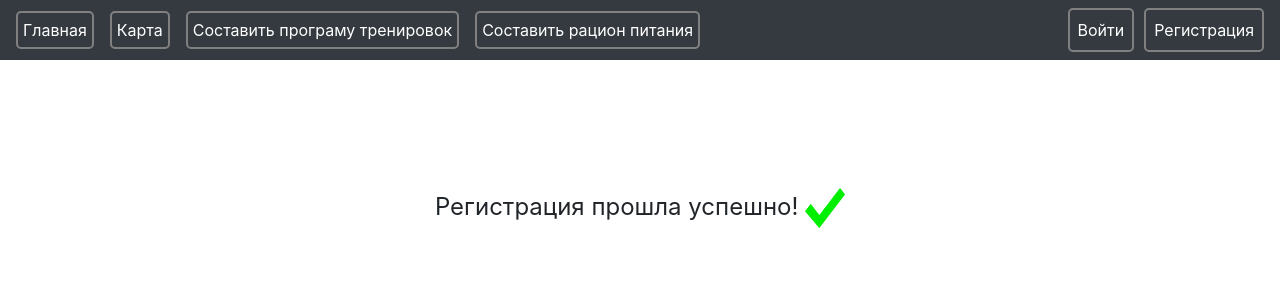
After one commit to nevec/orange-team, a Django app: template site/accounts/templates/accounts/success.html in a window 1280 px wide. The commit adds this page. Shown: the top 300 px of the page. Run offline with Django 3.2, Linux system fonts and the light colour scheme; the template is opened without the code that fills it, so the values that code supplies are empty; some libraries are stand-ins or nearby versions.

Commit message:
design changed

```diff
--- a/site/accounts/static/accounts/map.js
+++ b/site/accounts/static/accounts/map.js
@@ -23,10 +23,6 @@ function initMap() {
         imagePath: 'https://developers.google.com/maps/documentation/javascript/examples/markerclusterer/m'
     });
 }
-
-var url = '127.0.0.1/locations/'
-var request = new XMLHttpRequest();
-request.open(url)
 
 var locations = [{
     lat: 50.436,
--- a/site/accounts/static/accounts/style.css
+++ b/site/accounts/static/accounts/style.css
@@ -45,7 +45,7 @@ a{
   height: 600px;
   width: 100%;
 }
-#test{
+#test, #test2{
 text-align: center;
 width:50%;
 height: 95%;
@@ -59,13 +59,33 @@ padding: 10px;
    margin-left: 20%;
    text-align: left;
 }
+#form2 div{
+   position: relative;
+   margin-left: 20%;
+   text-align: left;
+}
 #form1 p{
   font-weight: bold;
   font-size: 120%;
   text-align: left;
   padding: 10px;
 }
-#test_background{
+#form2 p{
+  font-weight: bold;
+  font-size: 120%;
+  text-align: left;
+  padding: 10px;
+margin: 0px;
+}
+nav a{
+border: 2px solid grey;
+padding: 0px 5px;
+border-radius: 5px;
+}
+.navbar-brand{
+font-size:100%;
+}
+#test_background, #test2_background{
 
   background-image: url("test_back.jpg");
   background-repeat: no-repeat;
@@ -75,7 +95,7 @@ padding: 10px;
   height: 100%;
   width: 100%;
 }
-#submit_button{
+#submit_button, #submit_button2{
   margin-top: 20px;
   color:white;
   background-color: DarkCyan;
@@ -84,7 +104,7 @@ padding: 10px;
   padding: 2px 10px;
   font-weight: bold;
 }
-#submit_button:hover{
+#submit_button,#submit_button2:hover{
   cursor: pointer;
 }
 #login, #signUp {
--- a/site/accounts/templates/accounts/register.html
+++ b/site/accounts/templates/accounts/register.html
@@ -4,7 +4,7 @@
 <body>
 
 <div id="signUp">
- <form action="" method="get" id="signUp_form">
+ <form action="/success" method="get" id="signUp_form">
   Имя:<br>
   <input type="text" name="firstname"><br>
  Фамилия:<br>
--- /dev/null
+++ b/site/accounts/templates/accounts/success.html
@@ -0,0 +1,12 @@
+{% extends 'base.html'%}
+{% block content %}
+{% load static %}
+
+<center>
+<div id="suc" style="font-size:150%; margin-top:10%;"> Регистрация прошла успешно!
+<img src="{% static 'accounts/check.png'%}" style="height:40px; width:40px;">
+</div>
+</center>
+
+
+{% endblock %}
--- a/site/accounts/templates/base.html
+++ b/site/accounts/templates/base.html
@@ -6,7 +6,6 @@
 <head>
   <meta charset="UTF-8">
   <link rel="stylesheet" href="https://stackpath.bootstrapcdn.com/bootstrap/4.1.1/css/bootstrap.min.css" integrity="sha384-WskhaSGFgHYWDcbwN70/dfYBj47jz9qbsMId/iRN3ewGhXQFZCSftd1LZCfmhktB" crossorigin="anonymous">
-<script src="https://stackpath.bootstrapcdn.com/bootstrap/4.1.1/js/bootstrap.min.js" integrity="sha384-smHYKdLADwkXOn1EmN1qk/HfnUcbVRZyYmZ4qpPea6sjB/pTJ0euyQp0Mk8ck+5T" crossorigin="anonymous"></script>
 
 	<title>Sport</title>
 
@@ -16,29 +15,21 @@
 </head>
 
 <body>
-
-  	<nav class="navbar navbar-expand-lg navbar-dark bg-dark">
+<nav class="navbar navbar-expand-lg navbar-dark bg-dark">
   <a class="navbar-brand" href="/">Главная</a>
 
-  <div class="collapse navbar-collapse" id="navbarSupportedContent">
-    <ul class="navbar-nav mr-auto">
-      <li class="nav-item active">
-        <a class="nav-link" href="/map/">Карта <span class="sr-only">(current)</span></a>
-      </li>
-       <li class="nav-item active">
-        <a class="nav-link" href="/test/"> Тест <span class="sr-only">(current)</span></a>
-      </li>
 
-    </ul>
+        <a class="navbar-brand" href="/map/">Карта <span class="sr-only">(current)</span></a>
 
-  </div>
+        <a class="navbar-brand" href="/test/">Составить програму тренировок</a>
+  <a class="navbar-brand" href="/test2/">Составить рацион питания</a>
 <div class="navbar-collapse collapse w-100 order-3 dual-collapse2">
         <ul class="navbar-nav ml-auto">
-            <li class="nav-item active">
-                <a class="nav-link" href="/login/">Войти</a>
+            <li class="nav-item active" style="margin-right: 10px">
+                <a class="nav-link" href="/login">Войти</a>
             </li>
             <li class="nav-item active">
-                <a class="nav-link" href="/register/">Регистрация</a>
+                <a class="nav-link" href="/register">Регистрация</a>
             </li>
         </ul>
     </div>
@@ -47,9 +38,11 @@
  <div id="content">
         {% block content %}{% endblock %}
     </div>
-
-<script src='https://cdnjs.cloudflare.com/ajax/libs/twitter-bootstrap/4.1.1/js/bootstrap.js'></script>
-
+<!-- Optional JavaScript -->
+    <!-- jQuery first, then Popper.js, then Bootstrap JS -->
+    <script src="https://code.jquery.com/jquery-3.3.1.slim.min.js" integrity="sha384-q8i/X+965DzO0rT7abK41JStQIAqVgRVzpbzo5smXKp4YfRvH+8abtTE1Pi6jizo" crossorigin="anonymous"></script>
+    <script src="https://cdnjs.cloudflare.com/ajax/libs/popper.js/1.14.3/umd/popper.min.js" integrity="sha384-ZMP7rVo3mIykV+2+9J3UJ46jBk0WLaUAdn689aCwoqbBJiSnjAK/l8WvCWPIPm49" crossorigin="anonymous"></script>
+    <script src="https://stackpath.bootstrapcdn.com/bootstrap/4.1.1/js/bootstrap.min.js" integrity="sha384-smHYKdLADwkXOn1EmN1qk/HfnUcbVRZyYmZ4qpPea6sjB/pTJ0euyQp0Mk8ck+5T" crossorigin="anonymous"></script>
 
 
 </body>
--- a/site/accounts/views.py
+++ b/site/accounts/views.py
@@ -29,3 +29,9 @@ def login(req):
 def register(req):
 	return HttpResponse(render(req, 'accounts/register.html'), {})
 # Create your views here.
+
+def test2(req):
+	return HttpResponse(render(req, 'accounts/test2.html'), {})
+
+def success(req):
+	return HttpResponse(render(req, 'accounts/success.html'), {})
--- a/site/backend/urls.py
+++ b/site/backend/urls.py
@@ -31,5 +31,6 @@ urlpatterns = [
 
     path('login/', accounts.views.login, name ='login'),
     path('register/',accounts.views.register, name = 'register'),
-
-] + staticfiles_urlpatterns()
+    path('test2/', accounts.views.test2, name='test2'),
+    path('success/', accounts.views.success, name='success'),
+]
```
Also changed, not shown: site/accounts/templates/accounts/test2.html (added, +58 -0 lines), site/accounts/static/accounts/check.png (added).
